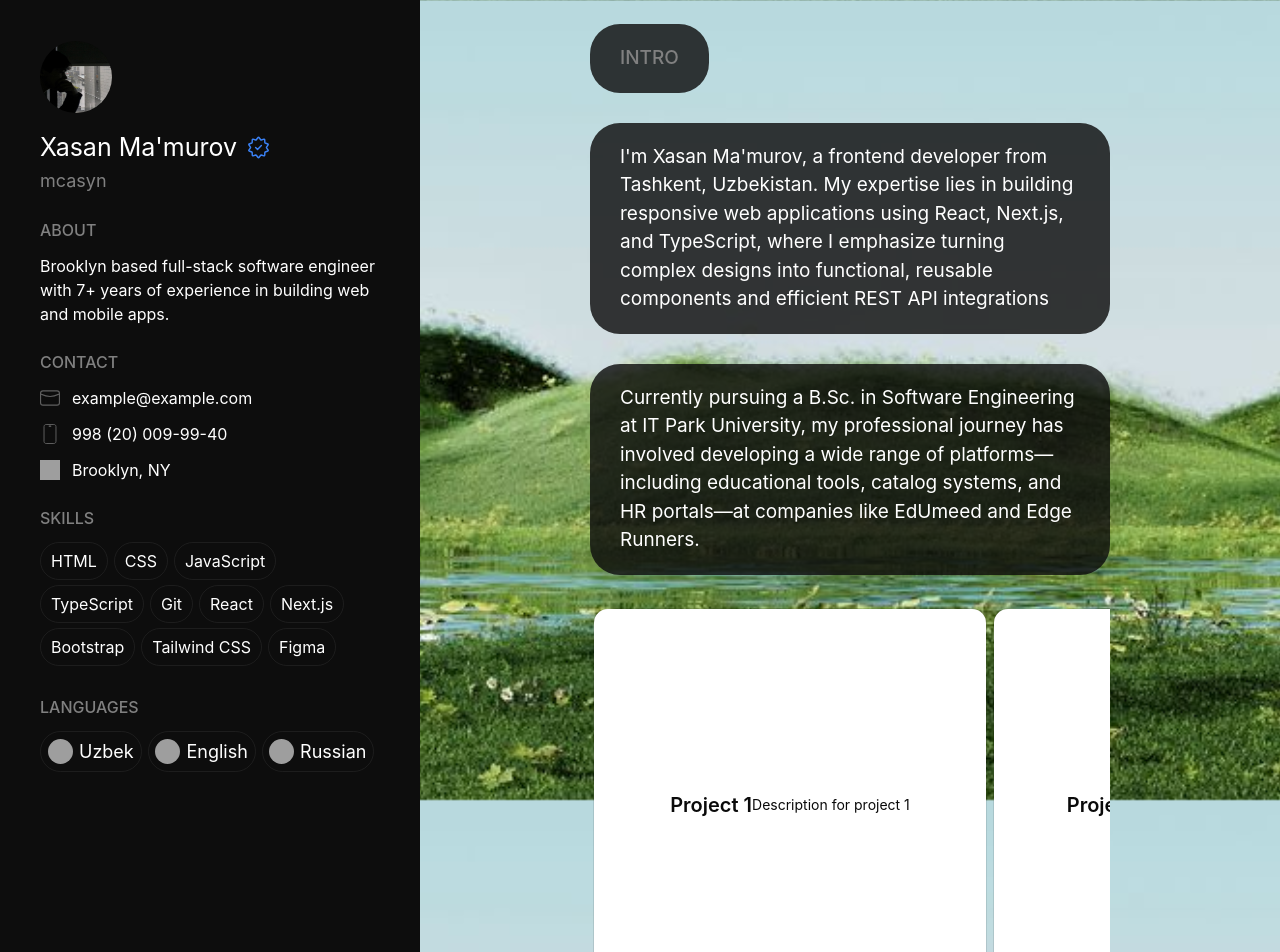
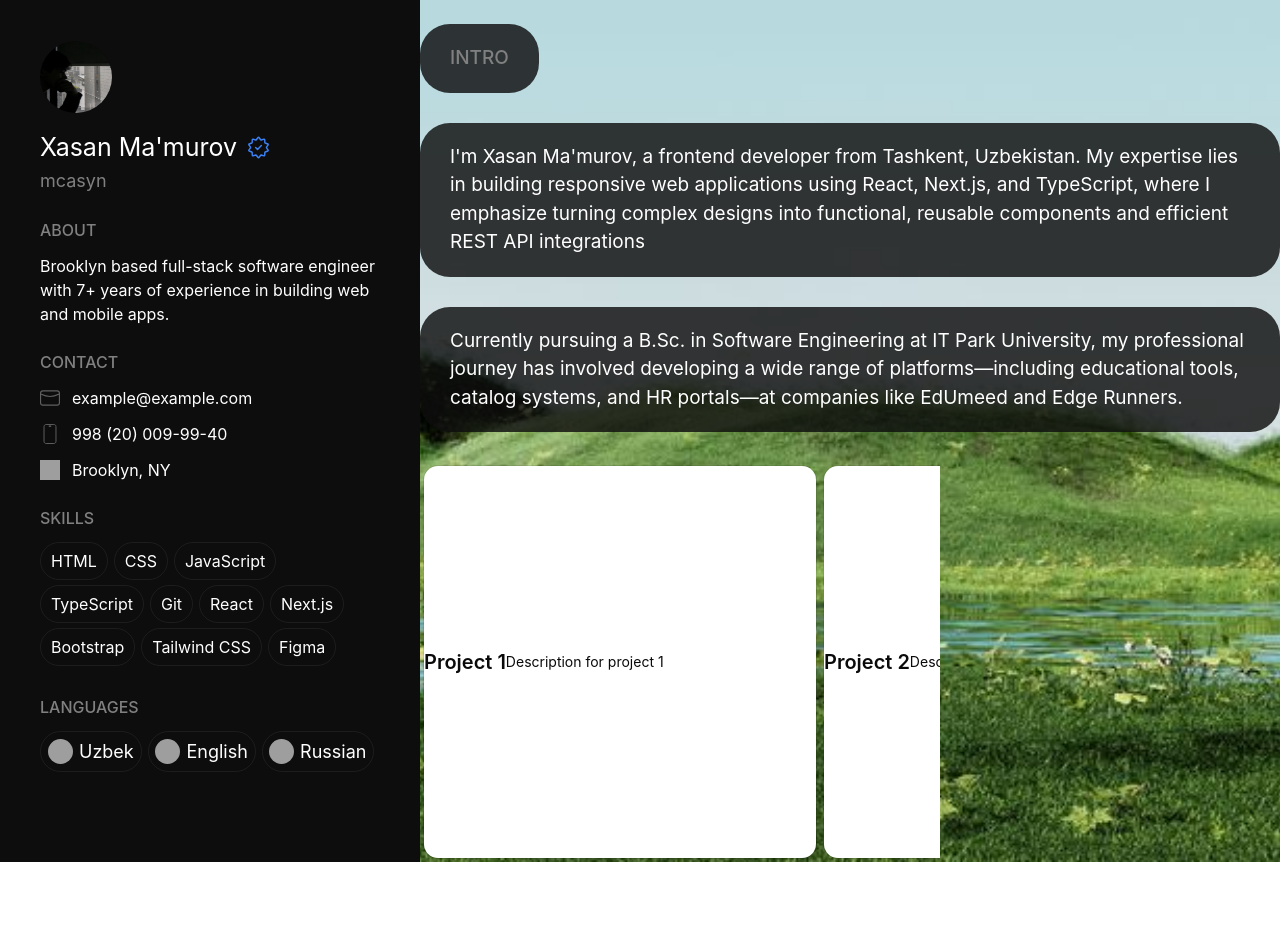
Before and after one commit to MXasan/portfolio-mcasyn, a React app: page / in a window 1280 px wide. Shown: the top 952 px of the page. After the commit the page ends 862 px from the top, so only its background shows below. Built offline with nearby package versions, Linux system fonts and the light colour scheme; grey boxes are pictures that could not be loaded; the HTML template or start-up script is replaced by a standard one.

Commit message:
restly carusel

```diff
--- a/src/app/App.css
+++ b/src/app/App.css
@@ -28,4 +28,5 @@
     background-size: cover;
     background-position: center;
     background-attachment: fixed;
+    overflow: hidden;
 }
--- a/src/rightSide/rightSide.css
+++ b/src/rightSide/rightSide.css
@@ -1,4 +1,4 @@
-.right-side-content {
+.right-container {
     max-width: 520px;
 }
 
@@ -28,11 +28,9 @@
 
 .card-content {
     display: flex;
-    aspect-ratio: 1 / 1;
+    /* aspect-ratio: 1 / 1; */
     align-items: center;
-    justify-content: center;
-    padding: 1.5rem;
-
+    justify-content: start;
 }
 
 .card-text {
```
